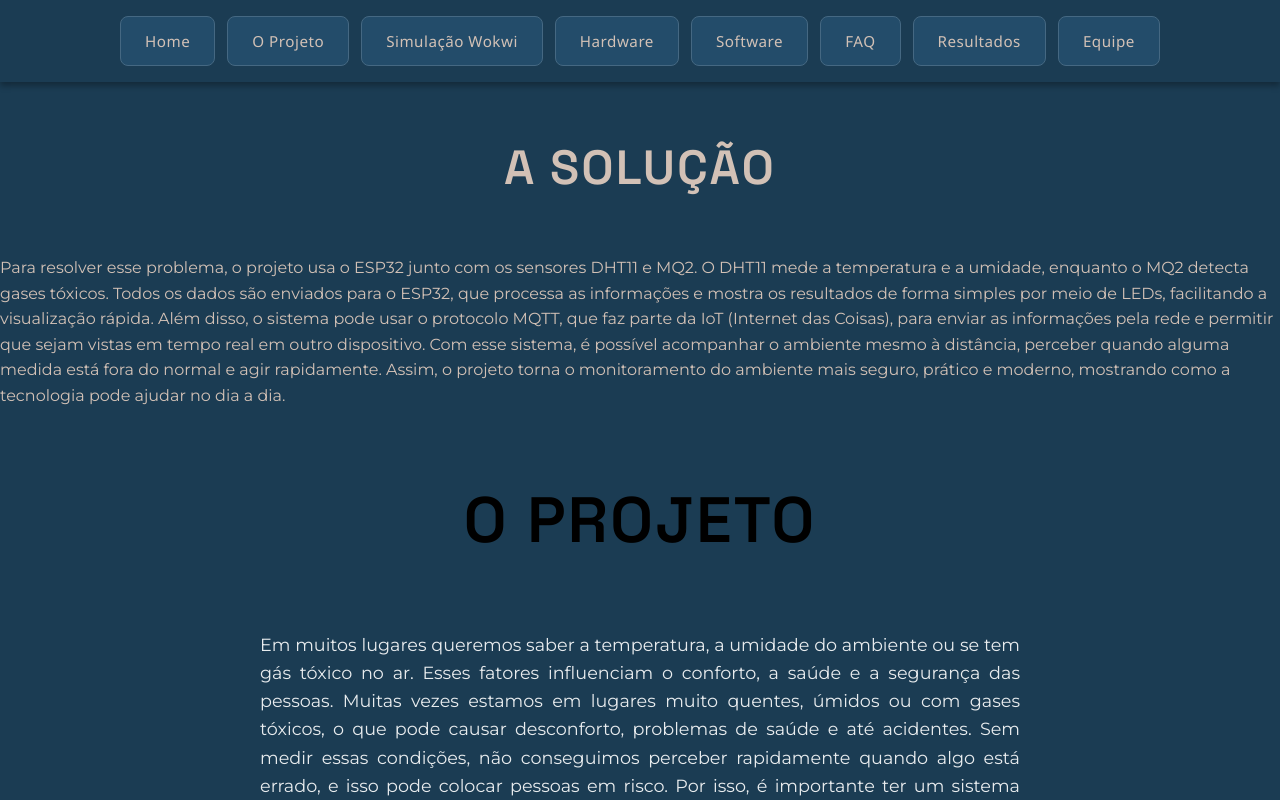
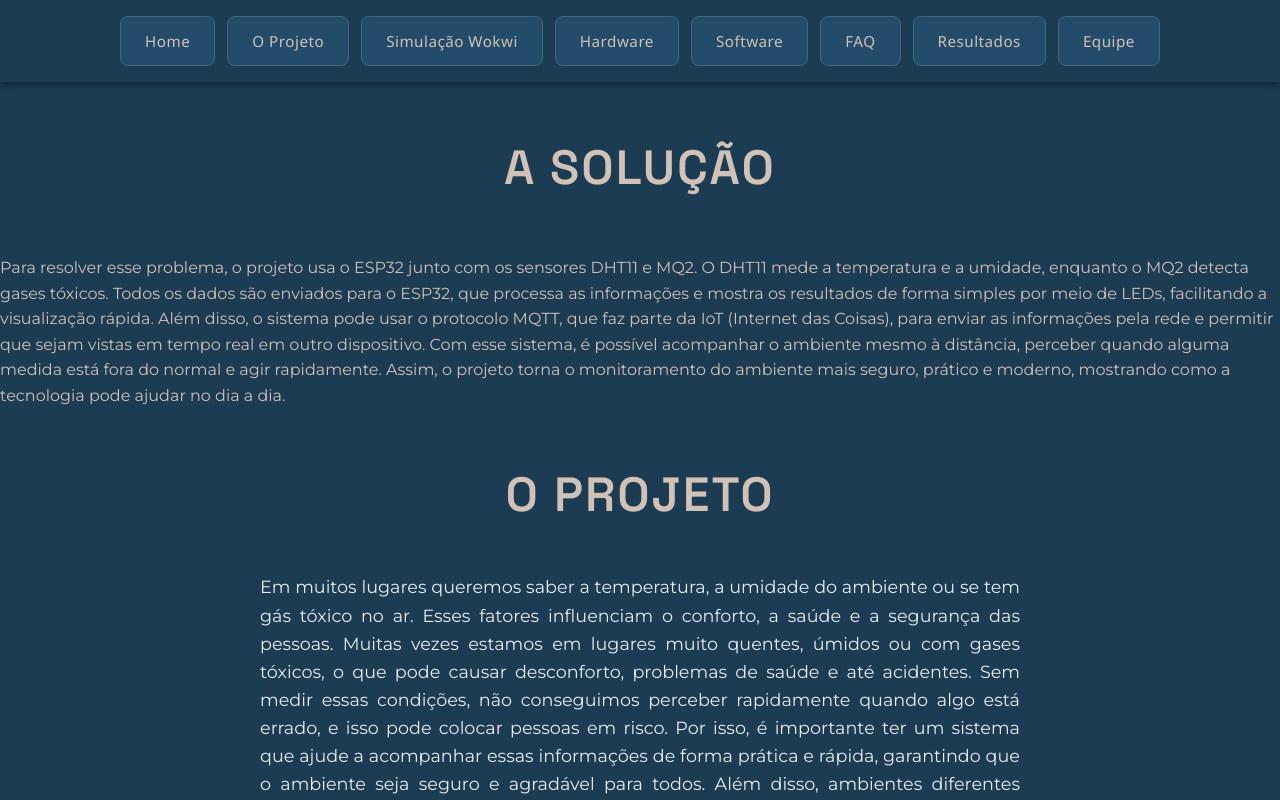
Before and after one commit to 3006m/climasite, a React (Vite) app in the folder projetoM/: page /projeto in a window 1280 px wide. Shown: the top 800 px of the page. Built offline with nearby package versions, Linux system fonts and the light colour scheme.

Commit message:
so title

```diff
--- a/projetoM/src/pages/projeto.jsx
+++ b/projetoM/src/pages/projeto.jsx
@@ -44,7 +44,7 @@ export default function Projeto() {
       {/* SEÇÃO 1: O PROJETO */}
 
       <section id="o-projeto">
-        <h1 className="section-title">O Projeto</h1>
+        <h1>O Projeto</h1>
         <div className="content-section">
           <p>
             Em muitos lugares queremos saber a temperatura, a umidade do
```
